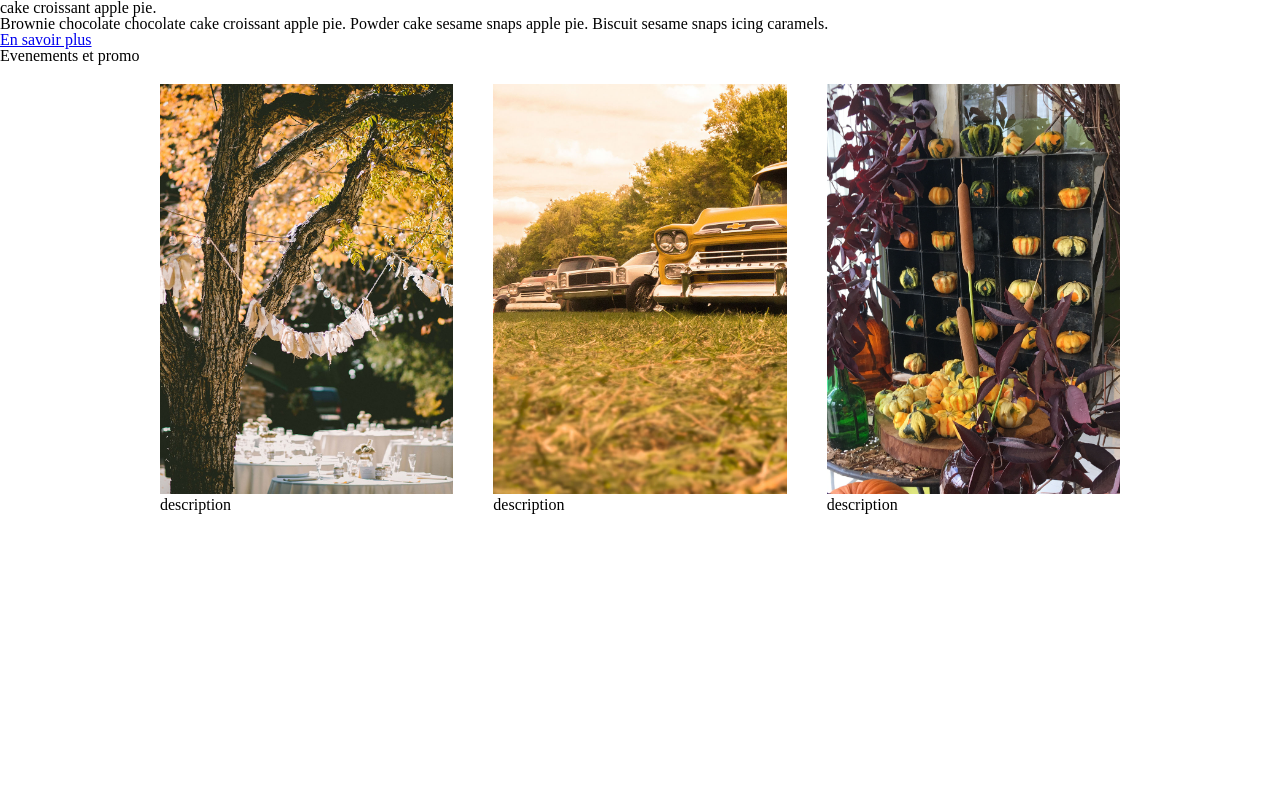
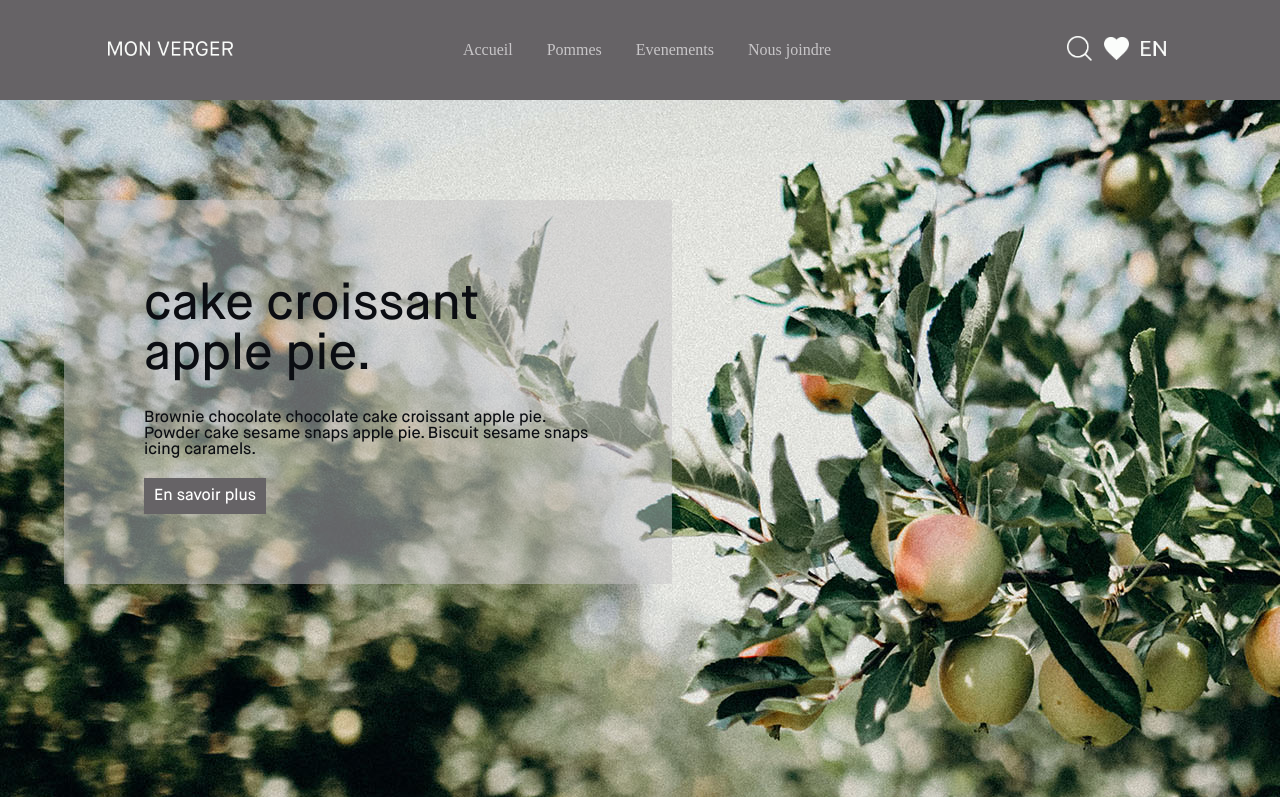
Before and after one commit to melimorin/verger, a website: page index.html in a window 1280 px wide. Shown: the top 797 px of the page. Drawn offline with Linux system fonts and the light colour scheme.

Commit message:
header fix

```diff
--- a/index.html
+++ b/index.html
@@ -10,6 +10,27 @@
 <body>
     <div class="header">
         <div class="nav">
+
+            <div>
+                <a href="#"><img class="logo" src="/images/logo-monverger.png" alt="logo"></a>
+            </div>
+
+            <div class="menu">
+                <a href="">Accueil</a>
+                <a href="">Pommes</a>
+                <a href="">Evenements</a>
+                <a href="">Nous joindre</a>
+            </div>
+
+            <div class="container-search">
+                <form action="">
+                    <input type="text">
+                </form>
+                <button><img src="/images/icon-search.png" alt=""></button>
+                <button><img src="/images/icon-heart.png" alt=""></button>
+                <button><img src="/images/icon-en.png" alt=""></button>
+            </div>
+
 
         </div>
         <div class="background-hero">
--- a/sass/_fonts.scss
+++ b/sass/_fonts.scss
@@ -5,18 +5,18 @@ $demi: 600;
 
 @font-face {
     font-family: 'MaisonNeue';
-    src: url('/fonts/MaisonNeue/MaisonNeue-Book.ttf')  format('truetype');
+    src: url('/fonts/MaisonNeue-Book.ttf')  format('truetype');
     font-weight: $book;
   }
 
 @font-face {
     font-family: 'MaisonNeue';
-    src: url('/fonts/MaisonNeue/MaisonNeue-Medium.ttf')  format('truetype');
+    src: url('/fonts/MaisonNeue-Medium.ttf')  format('truetype');
     font-weight: $medium;
   }
 
 @font-face {
     font-family: 'MaisonNeue';
-    src: url('/fonts/MaisonNeue/MaisonNeue-Demi.ttf')  format('truetype');
+    src: url('/fonts/MaisonNeue-Demi.ttf')  format('truetype');
     font-weight: $demi;
   }
--- a/sass/style.scss
+++ b/sass/style.scss
@@ -4,6 +4,104 @@
 $pale-grey: #C8C6C8;
 $dark-grey: #666366;
 $color-text: #0B0D12;
+
+$title: 'MaisonNeue';
+
+html {
+    height: 100%;
+}
+
+body {
+    height: 100%;
+    color: $dark-grey;
+}
+
+.header {
+    height: 100%;
+    width: 100%;
+}
+
+.nav {
+    display: flex;
+    justify-content: space-around;
+    background-color: #666366;
+    width: 100%;
+    height: 100px;
+    flex-direction: row;
+    align-items: center;
+    position: fixed;
+
+    .menu {
+        justify-content: space-evenly;
+
+        a {
+            color: $pale-grey;
+            text-decoration: none;
+            margin-left: 15px;
+            margin-right: 15px;
+        }
+    }
+
+    .logo {
+        width: 125px;
+    }
+
+    .container-search {
+        flex-direction: row;
+        display: flex;
+
+        button {
+            background-color: transparent;
+            border: none;
+
+            img {
+                width: 25px;
+            }
+        }
+
+        form {
+            display: none;
+        }
+    }
+}
+
+.background-hero {
+    background-image: url(/images/appletree.jpg);
+    width: 100%;
+    height: 100%;
+    z-index: -10;
+    position: relative;
+
+    .cadre-texte {
+        font-family: $title;
+        color: $color-text;
+        background-color: rgba(200,198,200,0.5);
+        position: absolute;
+        top: 25%;
+        left: 5%;
+        padding: 80px;
+        width: 35%;
+
+        h1 {
+            font-size: 50px;
+            margin-bottom: 30px;
+        }
+        p {
+            font-size: 16px;
+            margin-bottom: 30px;
+        }
+
+        a {
+            background-color: $dark-grey;
+            color: white;
+            text-decoration: none;
+            background-color: #666366;
+            padding: 10px;
+            color: white;
+            text-decoration: none;
+        }
+    }
+}
 
 .container-gallerie {
     display: flex;
```
Also changed, not shown: css/style.css, images/icon-en.png (added), images/icon-heart.png (added), images/icon-search.png (added), images/logo-monverger.png (added), 1 other file.
